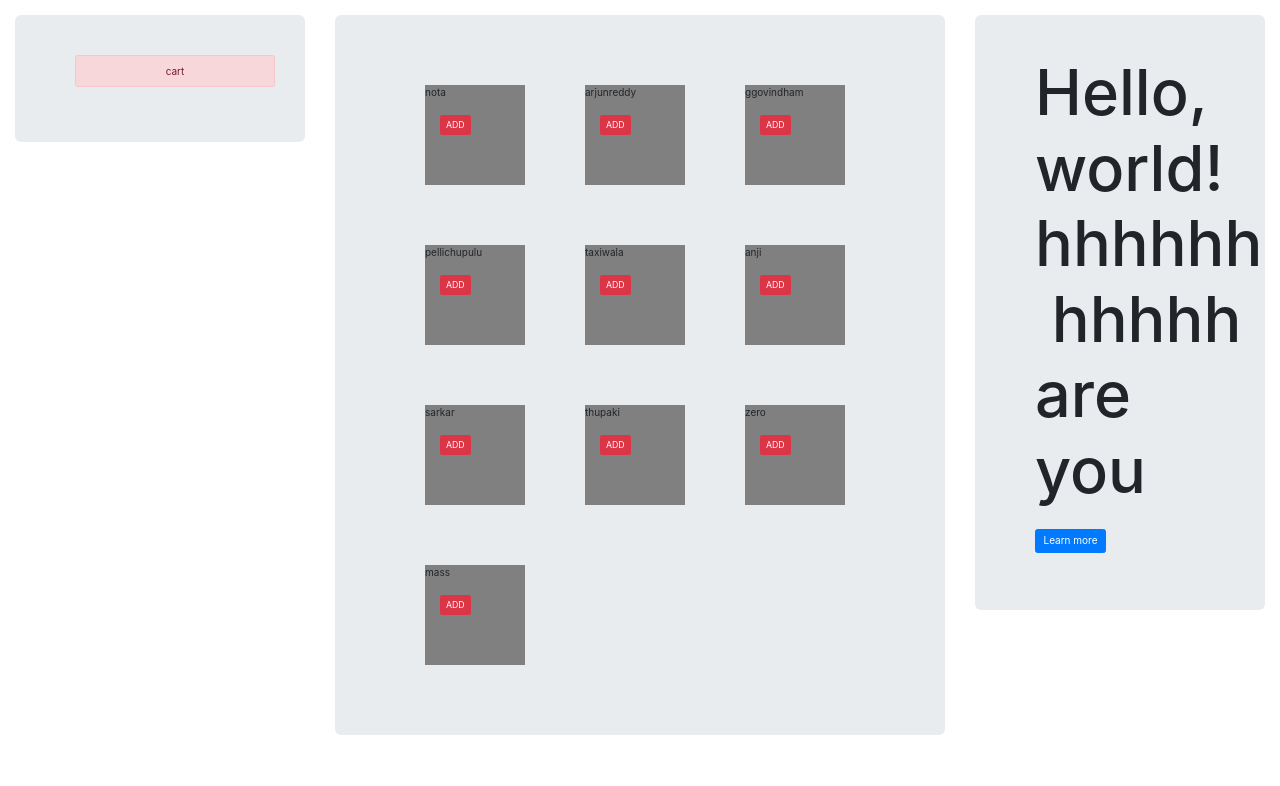
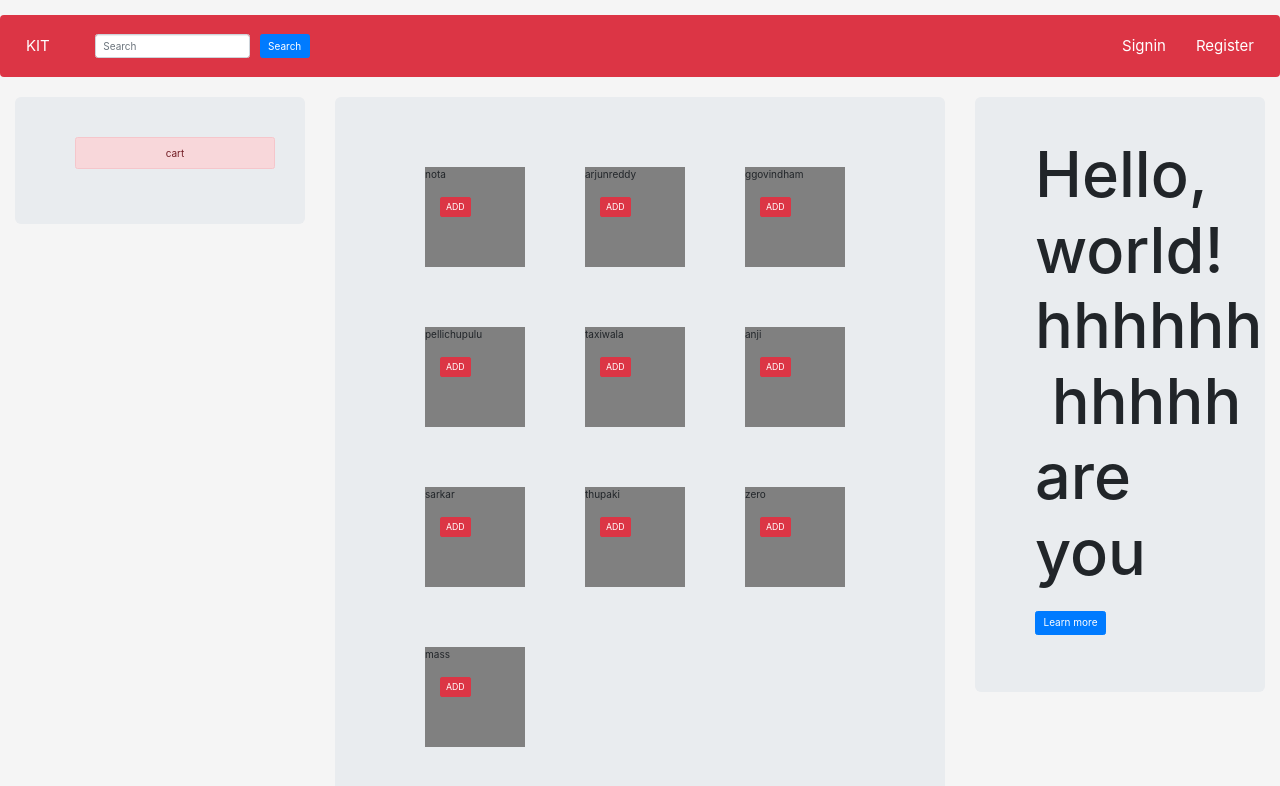
Before and after one commit to sandeep734191/cart, a React app: page / in a window 1280 px wide. Built offline with nearby package versions, Linux system fonts and the light colour scheme.

Commit message:
Add files via upload
incomplt cart 2

```diff
--- a/public/index.html
+++ b/public/index.html
@@ -4,6 +4,12 @@
       <!--<link rel="stylesheet" href="https://maxcdn.bootstrapcdn.com/bootstrap/3.3.7/css/bootstrap.min.css">
       -->
       <link href="https://maxcdn.bootstrapcdn.com/bootstrap/3.3.7/css/bootstrap.min.css" rel="stylesheet">
+
+      <link rel="stylesheet" href="https://maxcdn.bootstrapcdn.com/bootstrap/4.1.3/css/bootstrap.min.css">
+      <script src="https://ajax.googleapis.com/ajax/libs/jquery/3.3.1/jquery.min.js"></script>
+  <script src="https://cdnjs.cloudflare.com/ajax/libs/popper.js/1.14.3/umd/popper.min.js"></script>
+  <script src="https://maxcdn.bootstrapcdn.com/bootstrap/4.1.3/js/bootstrap.min.js"></script>
+
         <meta charset="utf-8">
     <link rel="shortcut icon" href="%PUBLIC_URL%/favicon.ico">
     <meta name="viewport" content="width=device-width, initial-scale=1, shrink-to-fit=no">
--- a/src/containers/productcontainer.js
+++ b/src/containers/productcontainer.js
@@ -2,13 +2,14 @@ import React from 'react';
 import { connect } from 'react-redux';
 import {
     Button, Row, Col, Grid, Jumbotron, Media,
-    ButtonToolbar, ButtonGroup, Glyphicon, Alert
+    ButtonToolbar, ButtonGroup, Glyphicon, Alert, Navbar, NavItem, Image, Nav, NavDropdown, MenuItem
 } from 'react-bootstrap';
 import { bindActionCreators } from 'redux';
 import AddToCart from '../actions/userclicktocart';
 import removeFromCart from '../actions/removeItemfromCart';
 import inc_item_in_cart from '../actions/inc_item';
 import dec_item_in_cart from '../actions/dec_item';
+import '../styles.css';
 
 class ProductContainer extends React.Component {
 
@@ -134,6 +135,48 @@ class ProductContainer extends React.Component {
 
     render() {
         return (
+            <div>
+
+
+                <nav class="navbar navbar-expand-sm bg-danger navbar-dark sticky-top">
+
+
+                    {/*<img src="dhoni.png" alt="logo" style={{width:40,margin:10}} class="rounded-circle" />*/}
+
+
+                    {/* sample comment */}
+
+                    <ul class="navbar-nav " >
+                        <li class="nav-item active" style={{ marginRight: 30 }} >
+                            <a class="nav-link" >KIT</a>
+                        </li>
+
+                    </ul>
+                    <form class="form-inline " action="" >
+
+                        <input class="form-control col-sm-8 mr-sm-3 " type="text" placeholder="Search" />
+
+                        <button class="btn btn-primary" type="submit">Search</button>
+
+                    </form>
+
+
+                    <ul class="navbar-nav ml-auto" >
+                        <li class="nav-item active " >
+                            <a class="nav-link" >Signin</a>
+                        </li>
+                        <li class="nav-item active" >
+                            <a class="nav-link" >Register</a>
+                        </li>
+
+                    </ul>
+
+                </nav>
+
+
+
+
+
 
                 <Grid class="border border-dark" responsive fluid >
 
@@ -141,7 +184,7 @@ class ProductContainer extends React.Component {
                         <Col xs={3} md={3} responsive fluid>
 
                             <Jumbotron >
-                            <Alert style={{ textAlign: 'center',width:200 }} bsStyle="danger">cart</Alert>
+                                <Alert style={{ textAlign: 'center', width: 200 }} bsStyle="danger">cart</Alert>
                                 <p >{this.renderCart()}</p>
 
                             </Jumbotron>
@@ -166,6 +209,7 @@ class ProductContainer extends React.Component {
                         </Col>
                     </Row>
                 </Grid>
+            </div>
         );
 
     }
--- /dev/null
+++ b/src/styles.css
@@ -0,0 +1,21 @@
+
+li{
+    padding-left:10px;
+    padding-right:10px;
+    font-size:15px;
+
+}
+
+div{
+    background-color:whitesmoke
+
+}
+
+nav{
+    margin-bottom:50px
+}
+
+input.form-control{
+
+width:300px;
+}
```
Also changed, not shown: public/blue.jpg (added), 1 other file. Lines whose indentation alone changed are shown as unchanged.
